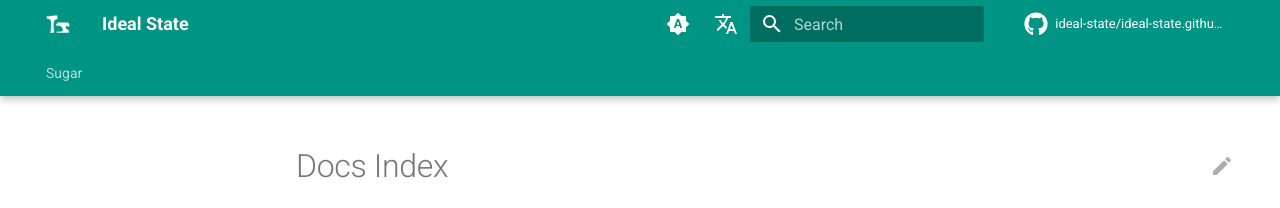
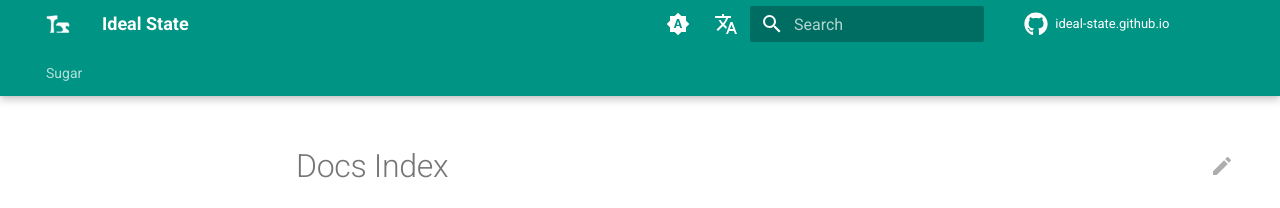
Before and after one commit to ideal-state/ideal-state.github.io, an MkDocs documentation site: the page built from docs/index.md, in a window 1280 px wide. Shown: the top 208 px of the page. Built offline with MkDocs 1.6.1 and Material for MkDocs 9.7.7, drawn with Linux system fonts in a browser that asks for light colours; plug-ins that fetch from the network failed and are left out; comment, search, counter and statistics services are not loaded.

Commit message:
style(mkdocs.yml): 缩短仓库名称，修改文档日期格式
Signed-off-by: ketikai <ketikai@idealstate.team>

```diff
--- a/mkdocs.yml
+++ b/mkdocs.yml
@@ -1,7 +1,7 @@
 site_name: "Ideal State"
 site_author: ideal-state
 site_url: https://docs.idealstate.team/
-repo_name: ideal-state/ideal-state.github.io
+repo_name: ideal-state.github.io
 repo_url: https://github.com/ideal-state/ideal-state.github.io/
 edit_uri: edit/master/docs/
 
@@ -69,8 +69,7 @@ plugins:
   - search
   - privacy
   - git-revision-date-localized:
-      type: iso_datetime
-      custom_format: "%Y-%m-%d %H:%M:%S %Z"
+      type: timeago
       enable_creation_date: true
       fallback_to_build_date: true
   - git-committers:
```
